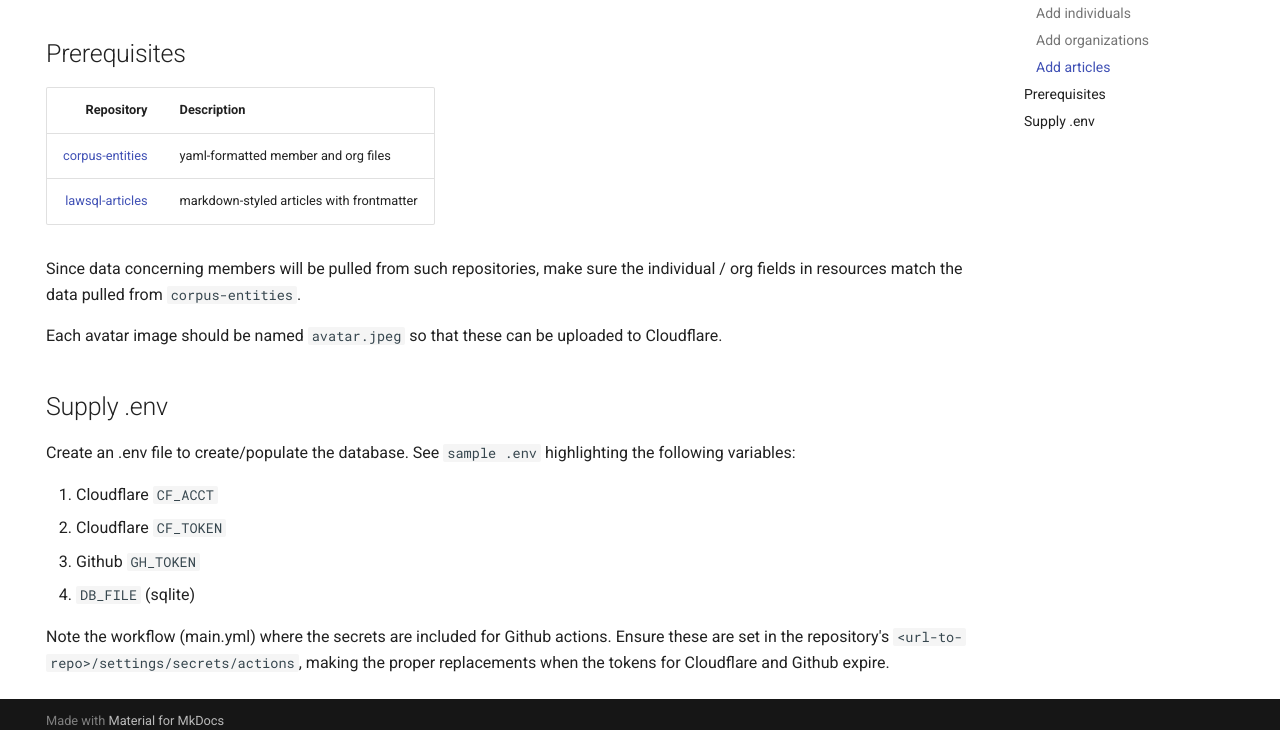
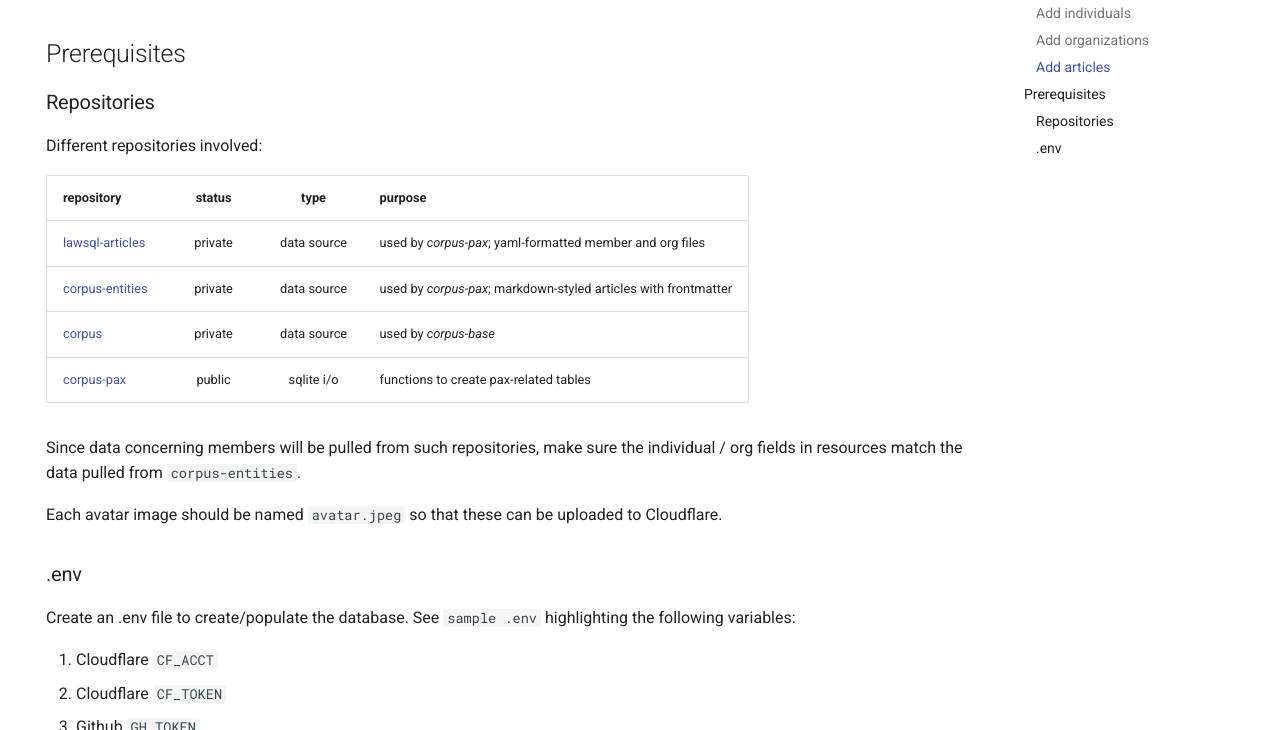
Before and after one commit to justmars/corpus-pax, an MkDocs documentation site: the page built from docs/index.md, in a window 1280 px wide and 900 px high, scrolled down 2030 px, cut to the strip 170-900 px from the top of the window. Built offline with MkDocs 1.6.1 and Material for MkDocs 9.7.7, drawn with Linux system fonts in a browser that asks for light colours; comment, search, counter and statistics services are not loaded.

Commit message:
feat: readme

```diff
--- a/docs/index.md
+++ b/docs/index.md
@@ -70,16 +70,22 @@ Since it's hard to correct the m2m tables, `setup_pax()` drops all the tables fi
 
 ## Prerequisites
 
-Repository | Description
---:|:--
-[corpus-entities](https://github.com/justmars/corpus-entities) | yaml-formatted member and org files
-[lawsql-articles](https://github.com/justmars/lawsql-articles) | markdown-styled articles with frontmatter
+### Repositories
+
+Different repositories involved:
+
+repository | status | type | purpose
+:--|:--:|:--:|:--
+[lawsql-articles](https://github.com/justmars/lawsql-articles) | private | data source | used by _corpus-pax_; yaml-formatted member and org files
+[corpus-entities](https://github.com/justmars/corpus-entities) | private | data source | used by _corpus-pax_; markdown-styled articles with frontmatter
+[corpus](https://github.com/justmars/corpus) | private | data source | used by _corpus-base_
+[corpus-pax](https://github.com/justmars/corpus-pax) | public | sqlite i/o | functions to create pax-related tables
 
 Since data concerning members will be pulled from such repositories, make sure the individual / org fields in resources match the data pulled from `corpus-entities`.
 
 Each avatar image should be named `avatar.jpeg` so that these can be uploaded to Cloudflare.
 
-## Supply .env
+### .env
 
 Create an .env file to create/populate the database. See `sample .env` highlighting the following variables:
 
--- a/mkdocs.yml
+++ b/mkdocs.yml
@@ -17,6 +17,7 @@ theme:
     # Palette toggle for dark mode
     - media: "(prefers-color-scheme: dark)"
       scheme: slate
+      accent: pink
       toggle:
         icon: material/brightness-4
         name: Switch to light mode
```
